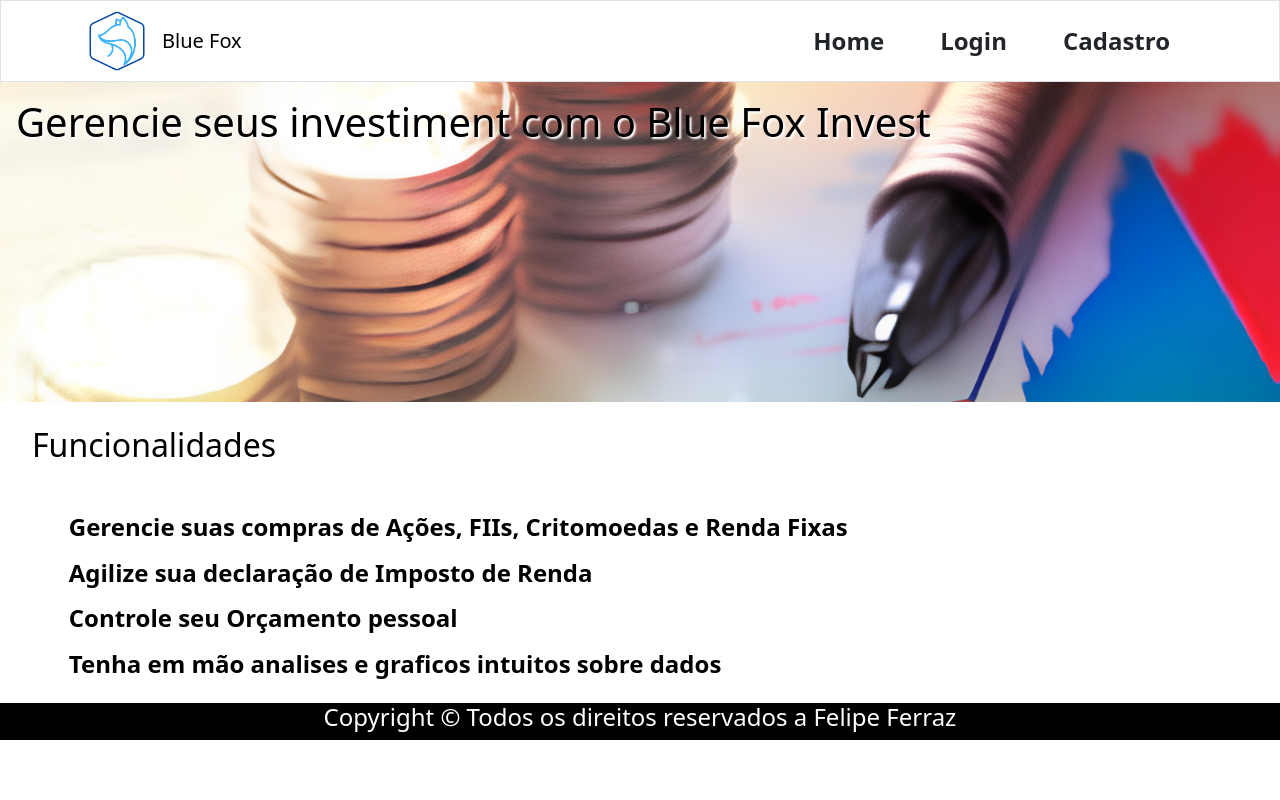
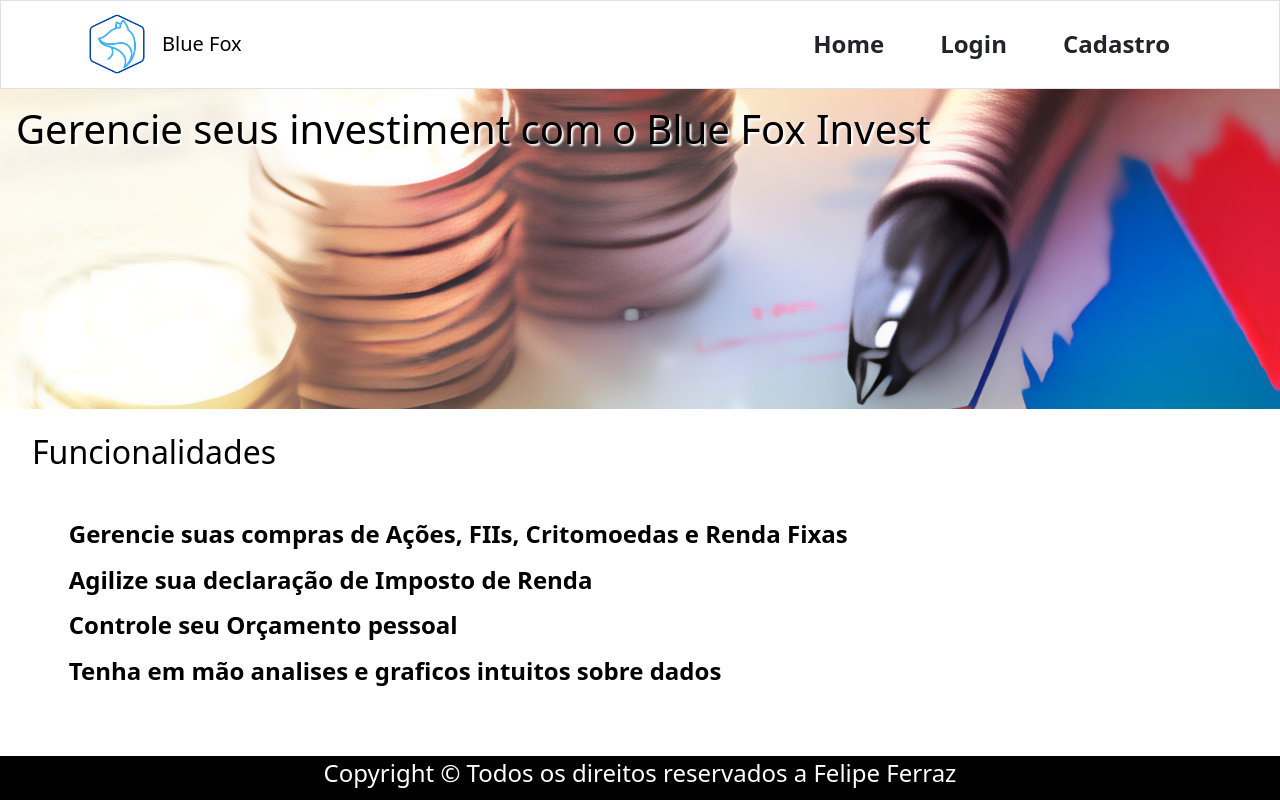
Before and after one commit to FelipeFerraz4/investment-management, a React (Vite) app in the folder front-end/: page / in a window 1280 px wide. Built offline with nearby package versions, Linux system fonts and the light colour scheme.

Commit message:
add display grid in strcture pages

```diff
--- /dev/null
+++ b/front-end/src/App.css
@@ -0,0 +1,23 @@
+.app-container {
+    display: grid;
+    grid-template-rows: 2fr 15fr 1fr;
+    /* Header, Home, Footer com as proporções especificadas */
+    grid-template-areas:
+        "header"
+        "main"
+        "footer";
+    height: 100vh;
+    /* Ocupa a altura total da janela */
+}
+
+Header {
+    grid-area: header;
+}
+
+Home {
+    grid-area: main;
+}
+
+Footer {
+    grid-area: footer;
+}
--- a/front-end/src/App.jsx
+++ b/front-end/src/App.jsx
@@ -1,16 +1,16 @@
 import Footer from './components/Footer';
 import Header from './components/Header';
 import Home from './pages/Home';
-
+import './App.css';  // Importar o arquivo CSS
 
 function App() {
   return (
-    <>
+    <div className="app-container">
       <Header />
       <Home />
       <Footer />
-    </>
+    </div>
   )
 }
 
-export default App
+export default App;
--- a/front-end/src/components/Footer/style.css
+++ b/front-end/src/components/Footer/style.css
@@ -8,4 +8,5 @@
 
 .item_footer {
     color: white;
+    text-align: center;
 }
--- a/front-end/src/components/Header/style.css
+++ b/front-end/src/components/Header/style.css
@@ -16,6 +16,10 @@ header {
 
 .border {
     border-bottom: 3px solid black;
+    display: flex;
+    flex-direction: row;
+    justify-content: center;
+    align-items: center;
 }
 
 
```
